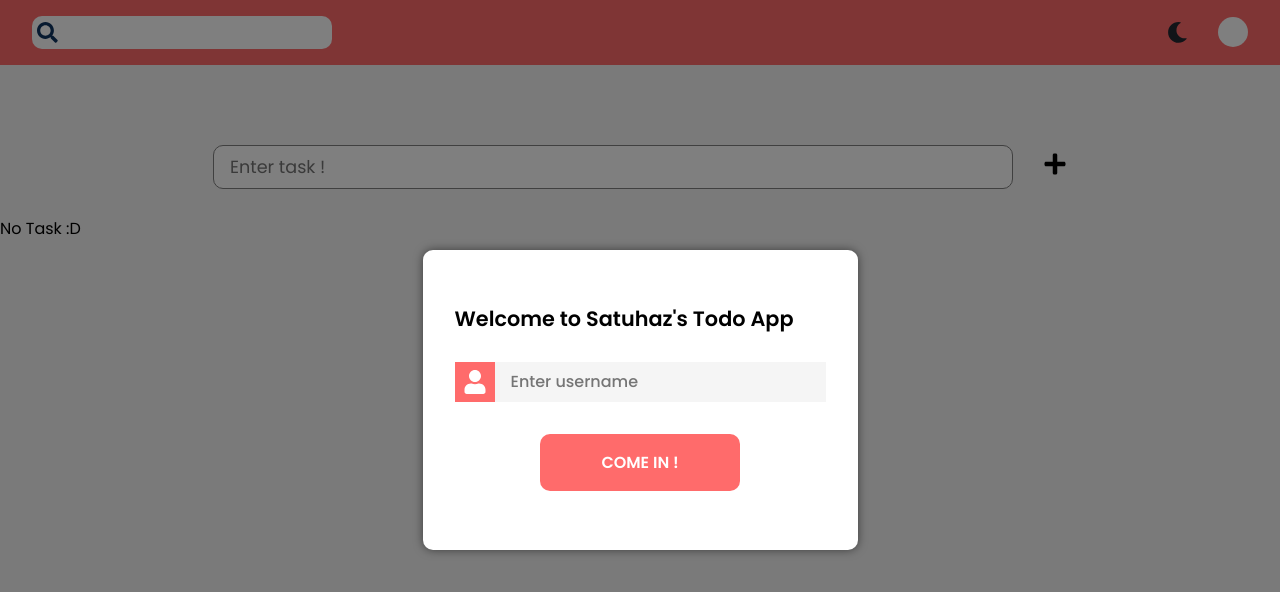
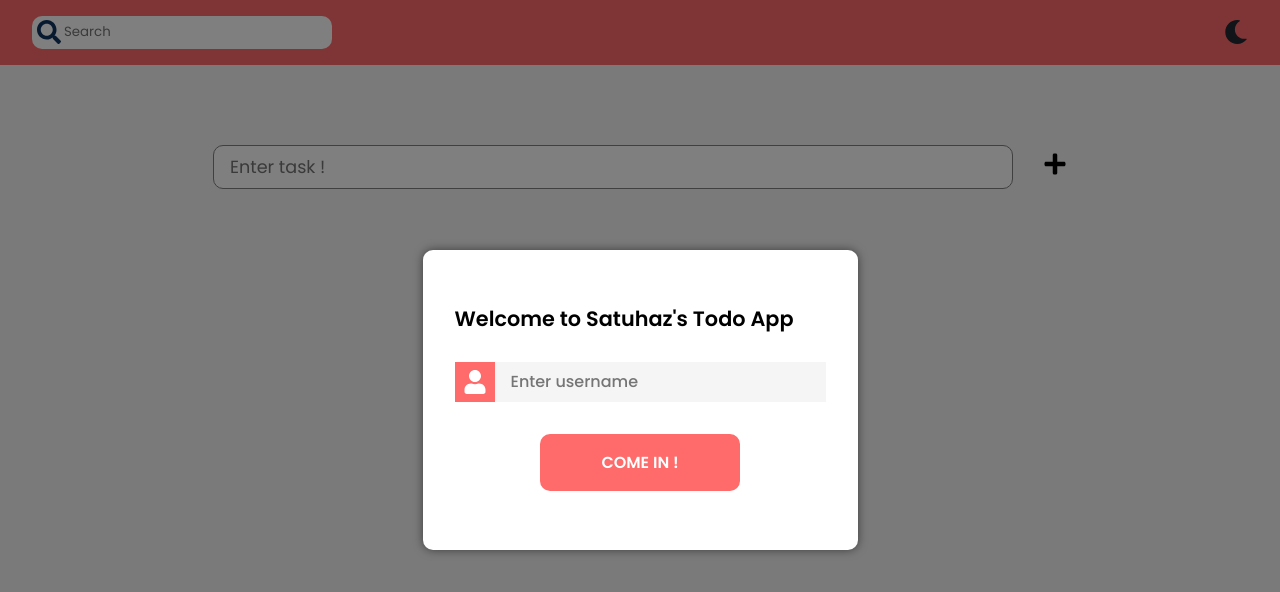
Before and after one commit to ahmetenesbahar/todo-app, a React (Create React App) app: page / in a window 1280 px wide. Shown: the top 592 px of the page. Built offline with nearby package versions, Linux system fonts and the light colour scheme.

Commit message:
refactoring:user icon section deleted

```diff
--- a/src/App.tsx
+++ b/src/App.tsx
@@ -2,7 +2,6 @@ import { FC } from "react";
 import "./App.scss";
 
 import { Helmet } from "react-helmet";
-import { useAutoAnimate } from "@formkit/auto-animate/react";
 
 import { Login, Navbar, TodoForm, TodoList } from "@components";
 
@@ -11,8 +10,6 @@ import { useTheme } from "@context/ThemeContext";
 
 const App: FC = () => {
   const { theme } = useTheme();
-
-  const [animationParent] = useAutoAnimate();
 
   return (
     <TodoProvider>
--- a/src/components/Navbar.tsx
+++ b/src/components/Navbar.tsx
@@ -30,6 +30,7 @@ const Navbar = () => {
             className="search"
             value={search}
             onChange={searchOnChange}
+            placeholder="Search"
           />
           <FaSearch className="search-icon icon" />
         </form>
@@ -42,8 +43,6 @@ const Navbar = () => {
         ) : (
           <FaSun className="sun-icon icon " onClick={toggleTheme} />
         )}
-
-        <div className="user-icon"></div>
       </div>
     </div>
   );
--- a/src/components/TodoList.tsx
+++ b/src/components/TodoList.tsx
@@ -14,7 +14,7 @@ const TodoList: FC = () => {
   const [animationParent] = useAutoAnimate();
 
   if (!filteredTask || filteredTask.length === 0) {
-    return <p>No Task :D</p>;
+    return <p className="no-task">No Task Added</p>;
   }
 
   return (
--- a/src/style/layout/_navbar.scss
+++ b/src/style/layout/_navbar.scss
@@ -8,7 +8,7 @@
 
   .icon {
     color: $dark;
-    font-size: 1.3rem;
+    font-size: 1.5rem;
     cursor: pointer;
   }
   .left {
@@ -34,6 +34,7 @@
         position: absolute;
         left: 5px;
         color: $dark-blue;
+        cursor: auto;
       }
     }
   }
@@ -42,14 +43,6 @@
     justify-content: space-between;
     align-items: center;
     gap: 30px;
-    .user-icon {
-      font-size: 1.5rem;
-      cursor: pointer;
-      background-color: $white;
-      width: 30px;
-      height: 30px;
-      border-radius: 50%;
-    }
   }
 }
 
--- a/src/style/layout/_taskForm.scss
+++ b/src/style/layout/_taskForm.scss
@@ -31,3 +31,11 @@
     color: $white2;
   }
 }
+
+.no-task {
+  display: flex;
+  justify-content: center;
+  align-items: center;
+  font-size: 1.3rem;
+  margin: 5rem;
+}
```
